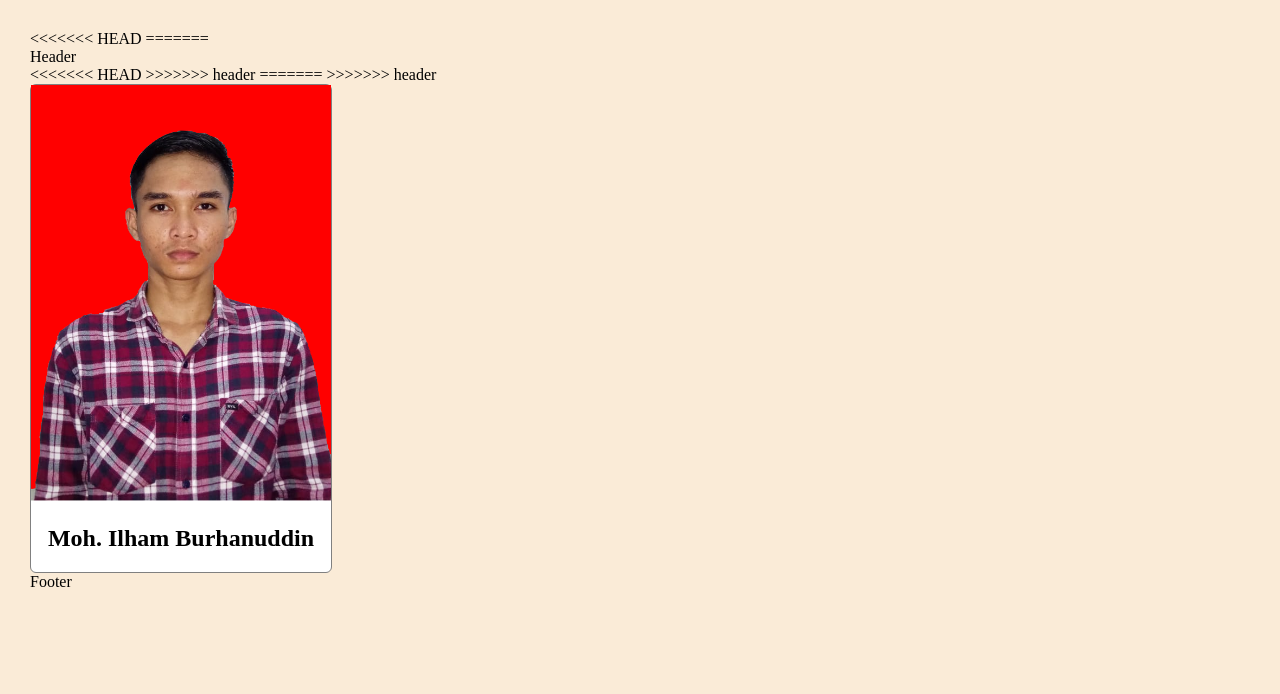
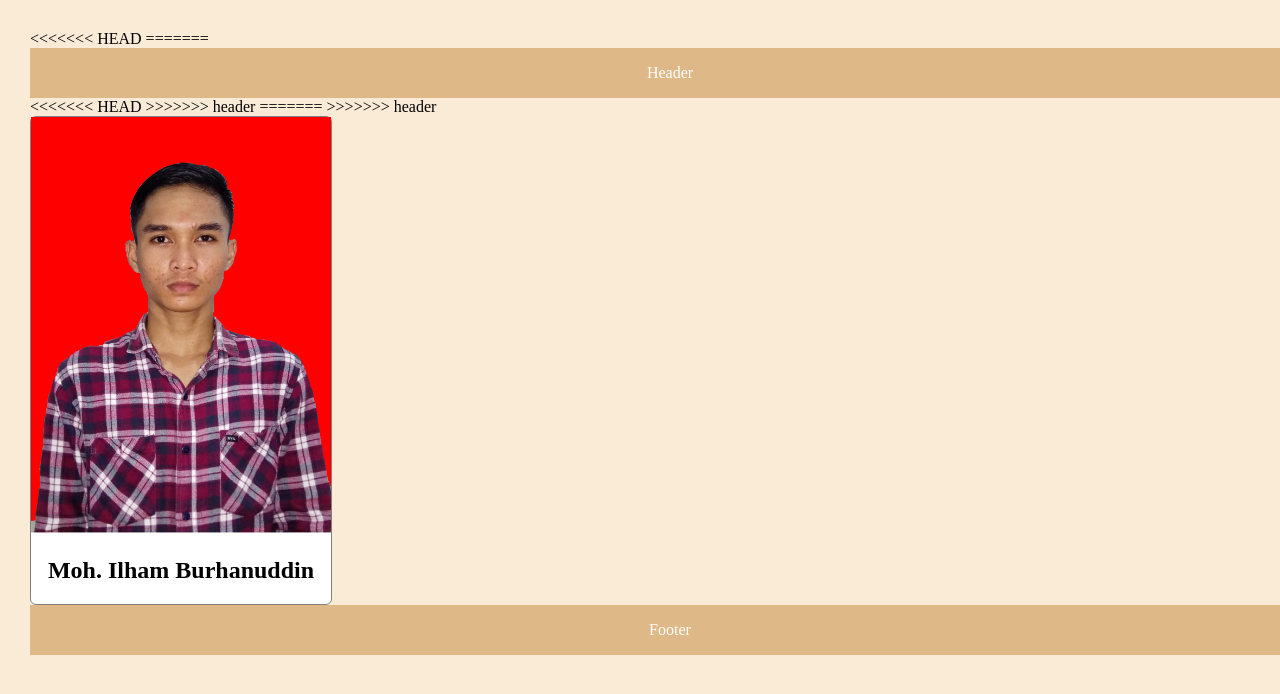
Before and after one commit to ilham76c/my-repo-from-remote, a plain HTML site: page index.html in a window 1280 px wide. Shown: the top 694 px of the page. Drawn offline with Linux system fonts and the light colour scheme.

Commit message:
update css

```diff
--- a/style.css
+++ b/style.css
@@ -20,15 +20,7 @@
        text-align: center;
     }
 
-<<<<<<< HEAD
-<<<<<<< HEAD
-    #footer {
-=======
     #header {
->>>>>>> header
-=======
-    #header {
->>>>>>> header
        width: 100%;
        height: 50px;
        line-height: 50px;
@@ -36,3 +28,11 @@
        text-align: center;
        color: white;
     }
+    #footer {
+       width: 100%;
+       height: 50px;
+       line-height: 50px;
+       background-color: burlywood;
+       text-align: center;
+       color: white;
+    }
```
